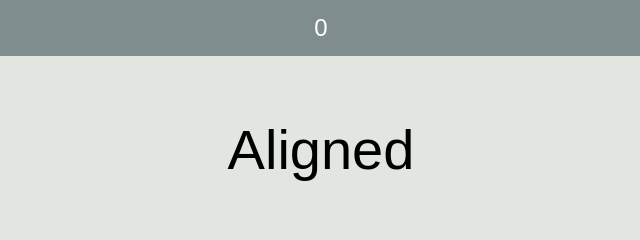
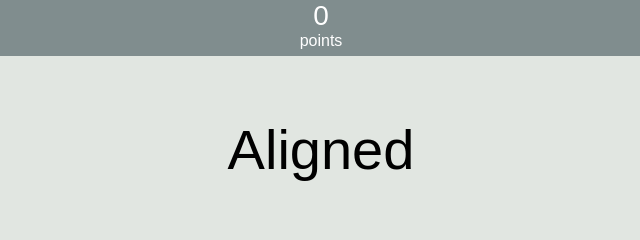
Before and after one commit to zjrobinson90/aligned, a plain HTML site: page index.html in a window 1280 px wide. Shown: the top 240 px of the page, 319-959 px from the left. Drawn offline with nearby package versions, Linux system fonts and the light colour scheme.

Commit message:
did a fuck ton of nothin to the points text

```diff
--- a/index.html
+++ b/index.html
@@ -77,23 +77,26 @@ body {
 	}
 
 .banner {
-	font-size: 3vh;
 	height: 7vh;
-	width:100%;
 	background-color: #808D8E;
 	color: white;
-	line-height: 7vh;
 	text-align: center;
 	font-family: Arial, Helvetica, sans-serif;
 }
 
-/* WORK WITH THIS ZACK*/
-.points {
+/*DELETE THIS */
+.pointCenter {
+    font-size: 3.5vh;
+	margin: auto;
+    width: 100%;
+	height: 4vh;
+}
+
+.pointCenter2 {
 	font-size: 2vh;
-	color: white;
-	line-height: 0;
-	position: relative;
-	top: -10vw;
+    margin: auto;
+    width: 100%;
+	height: 3vh;
 }
 
 .title {
--- a/levels.js
+++ b/levels.js
@@ -102,7 +102,7 @@ function clicked(x) {
 		streakNum = 0; // decreases the streak number back to zero
 		$('#streak').html(streakBroken); // shows the text "streak broken"
 	}
-	$('#banner').html(totalScore + "<br><span class='points'>points</span>"); // updates the score in the banner
+	$('#banner').html("<div class='pointCenter'>" + totalScore + "</div><div class='pointCenter2'>points</div>"); // updates the score in the banner
 	// WORK WITH THIS ZACK - fix the points words
 }
 
@@ -119,7 +119,7 @@ function startScreen() {
 	$("#streak").empty(); // sets the streak to blank
 	streakNum = 0; // decreases the streak number back to zero
 	$('#parent').empty(); // clears out the screen to make new divs
-	$('#banner').html(totalScore + "<br><span class='points'>points</span>"); // updates the score in the banner
+	$('#banner').html("<div class='pointCenter'>" + totalScore + "</div><div class='pointCenter2'>points</div>"); // updates the score in the banner
 	$(titleText).appendTo('#parent');
 	$(startButton).appendTo('#parent');
 	$('.start').click(function(){screenfull.request(); clearPuzzle()}); // sets the 'start' class to be able to toggle full screen and play the puzzle
```
